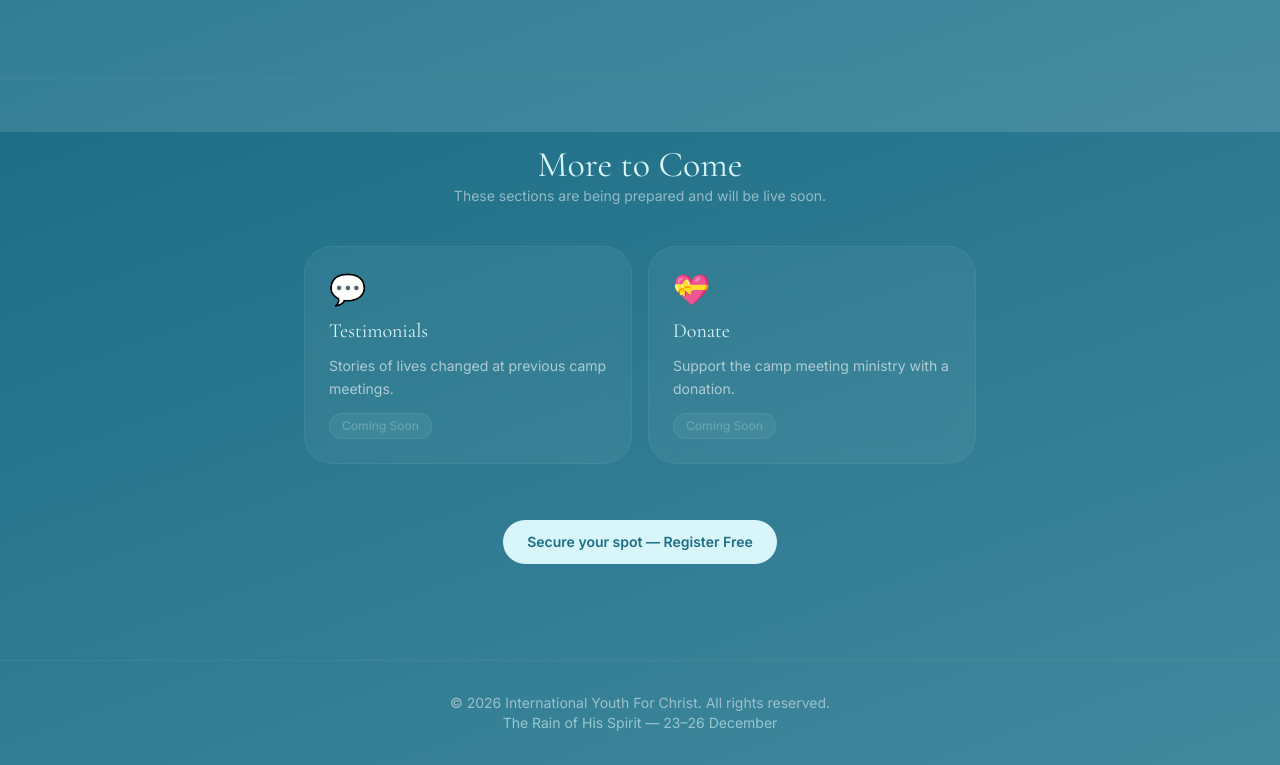
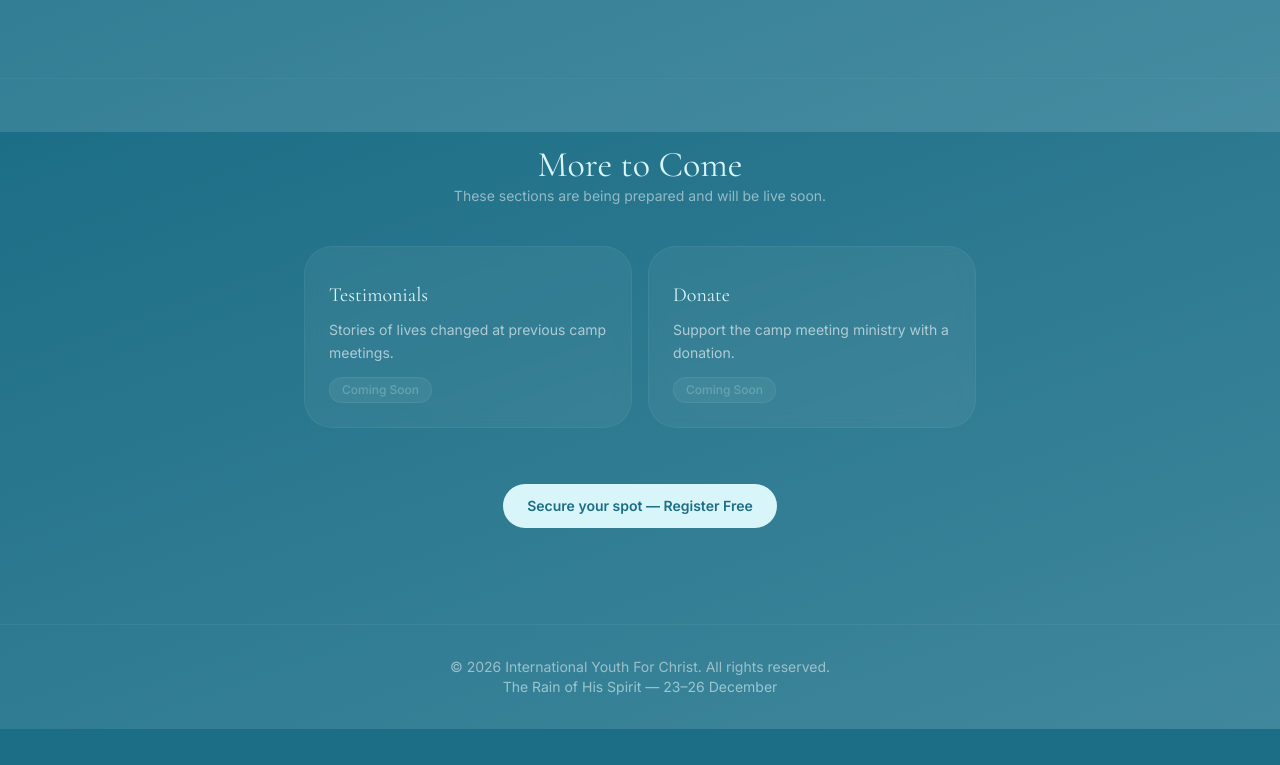
Before and after one commit to kweku-annan/iyc-2026-registration-webapp, a React (Vite) app in the folder frontend/: page / in a window 1280 px wide. Shown: the part 5468-6233 px from the top of the page. After the commit the page ends 6197 px from the top, so only its background shows below. Built offline with nearby package versions, Linux system fonts and the light colour scheme; no server answers.

Commit message:
chore: remove emojis associated with testimony feat

```diff
--- a/frontend/src/pages/LandingPage.tsx
+++ b/frontend/src/pages/LandingPage.tsx
@@ -33,11 +33,11 @@ import { GallerySection } from "../sections/GallerySection";
 // ── Phase-2 placeholder card ──────────────────────────────────────────────────
 
 function PlaceholderCard({
-  icon,
+  // icon,
   title,
   description,
 }: {
-  icon: string;
+  // icon: string;
   title: string;
   description: string;
 }) {
@@ -50,7 +50,7 @@ function PlaceholderCard({
         backdropFilter: "blur(8px)",
       }}
     >
-      <span className="text-3xl" aria-hidden="true">{icon}</span>
+      <span className="text-3xl" aria-hidden="true"></span>
       <h3 className="font-serif text-xl" style={{ color: "var(--color-ice)" }}>
         {title}
       </h3>
@@ -214,12 +214,12 @@ export function LandingPage() {
 
           <div className="grid sm:grid-cols-2 gap-4 max-w-2xl mx-auto">
             <PlaceholderCard
-              icon="💬"
+              // icon="💬"
               title="Testimonials"
               description="Stories of lives changed at previous camp meetings."
             />
             <PlaceholderCard
-              icon="💝"
+              // icon="💝"
               title="Donate"
               description="Support the camp meeting ministry with a donation."
             />
--- a/frontend/src/sections/TestimonialsCarousel.tsx
+++ b/frontend/src/sections/TestimonialsCarousel.tsx
@@ -180,7 +180,7 @@ export function TestimonialsCarousel() {
               background: "rgba(216,245,249,0.06)",
             }}
           >
-            <span aria-hidden="true">💬</span>
+            {/*<span aria-hidden="true">💬</span>*/}
             Share your testimony
           </Link>
         </div>
```
